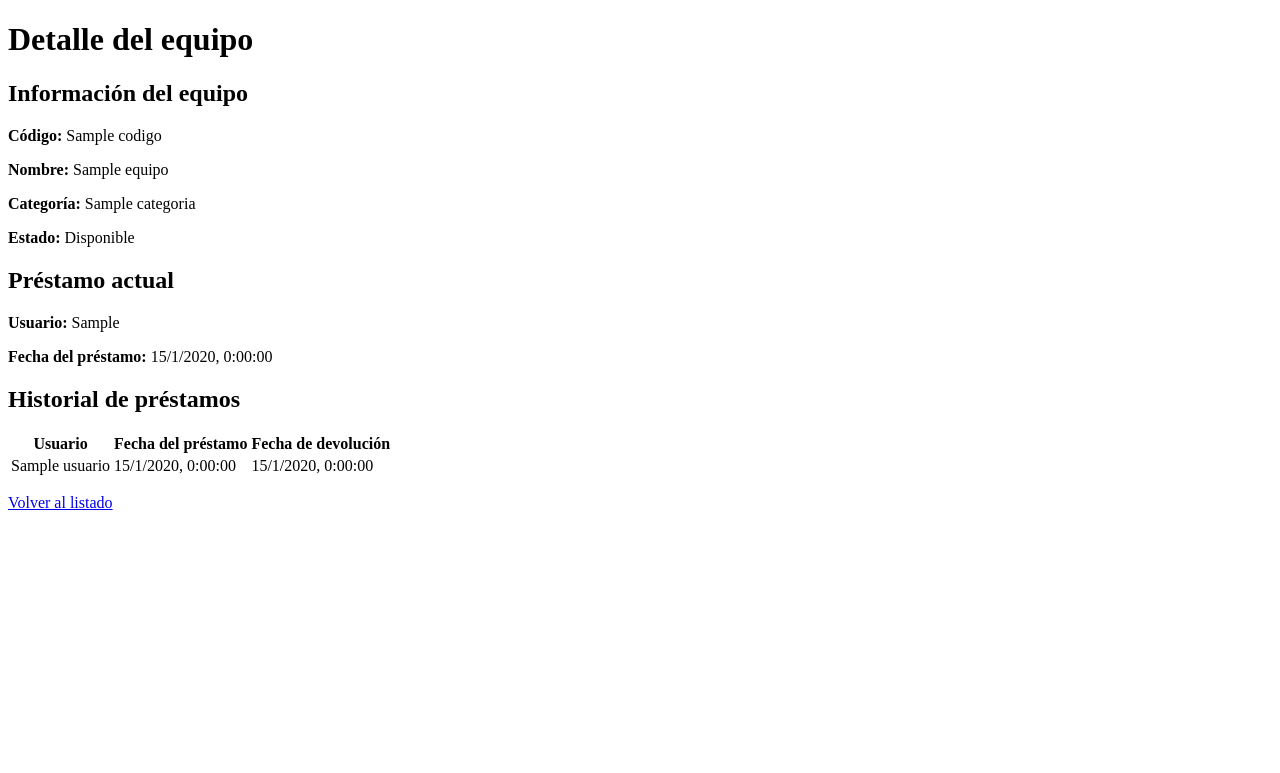
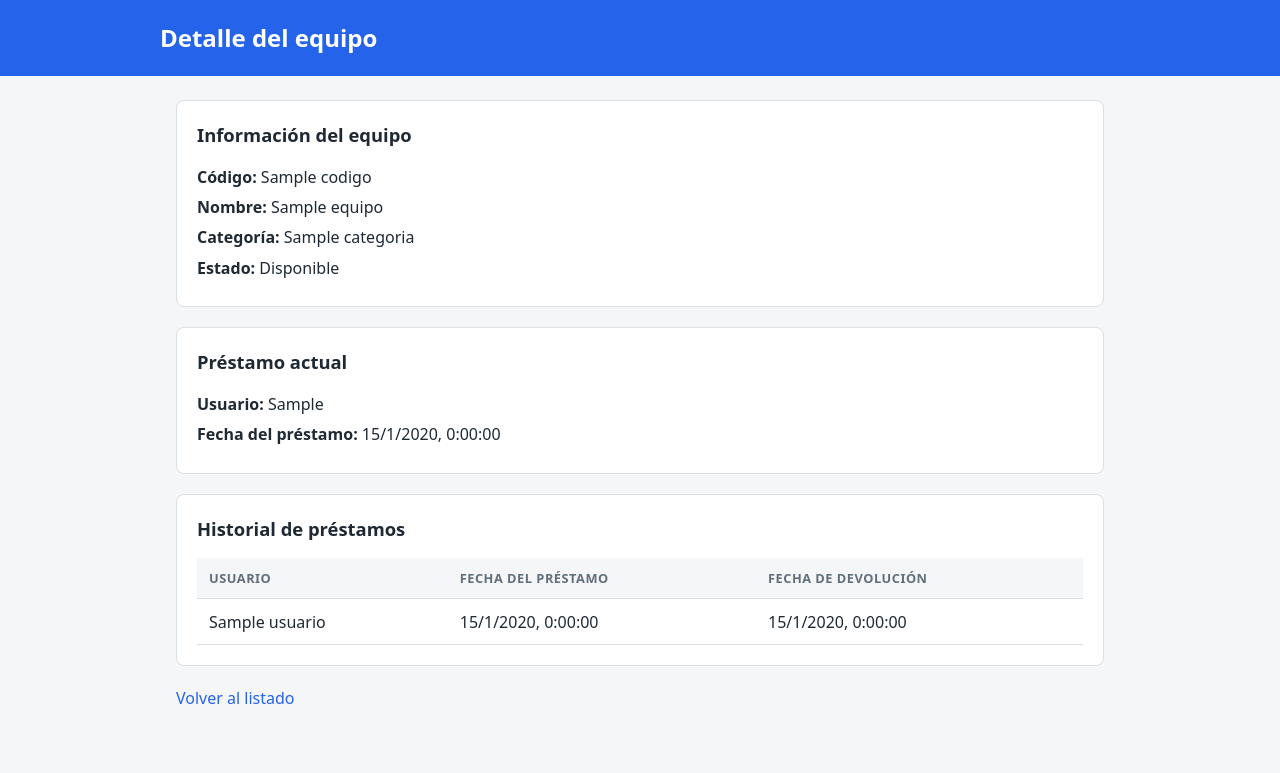
Before and after one commit to D7niel-18/Practica3-DWES, a Node server app: template views/equipo.ejs in a window 1280 px wide. Shown: the top 773 px of the page. Run offline with Node 20, Linux system fonts and the light colour scheme; the template is opened without the code that fills it: most values are stand-ins (such as "Sample title", 1, 10 or a date in 2020).

Commit message:
Fase 3: Listado de equipos con filtros y paginación, y detalle con historial de préstamos. Y CSS añadido.

```diff
--- /dev/null
+++ b/public/css/estilos.css
@@ -0,0 +1,183 @@
+:root {
+    --color-fondo: #f4f6f8;
+    --color-tarjeta: #ffffff;
+    --color-texto: #1f2933;
+    --color-suave: #616e7c;
+    --color-borde: #d9e0e6;
+    --color-primario: #2563eb;
+    --color-primario-oscuro: #1d4ed8;
+    --color-ok: #15803d;
+    --color-ok-fondo: #dcfce7;
+    --color-ocupado: #b45309;
+    --color-ocupado-fondo: #fef3c7;
+}
+
+* {
+    box-sizing: border-box;
+}
+
+body {
+    margin: 0;
+    font-family: system-ui, -apple-system, "Segoe UI", Roboto, sans-serif;
+    line-height: 1.5;
+    color: var(--color-texto);
+    background: var(--color-fondo);
+}
+
+header {
+    background: var(--color-primario);
+    color: #fff;
+    padding: 1.25rem 1rem;
+}
+
+header h1 {
+    max-width: 960px;
+    margin: 0 auto;
+    font-size: 1.5rem;
+}
+
+main {
+    max-width: 960px;
+    margin: 0 auto;
+    padding: 1.5rem 1rem 3rem;
+}
+
+section {
+    background: var(--color-tarjeta);
+    border: 1px solid var(--color-borde);
+    border-radius: 8px;
+    padding: 1.25rem;
+    margin-bottom: 1.25rem;
+}
+
+h2 {
+    margin: 0 0 1rem;
+    font-size: 1.15rem;
+}
+
+a {
+    color: var(--color-primario);
+    text-decoration: none;
+}
+
+a:hover {
+    text-decoration: underline;
+}
+
+/* Formulario de filtros */
+form {
+    display: flex;
+    flex-wrap: wrap;
+    align-items: flex-end;
+    gap: 0.75rem 1rem;
+}
+
+label {
+    display: block;
+    font-size: 0.85rem;
+    font-weight: 600;
+    color: var(--color-suave);
+}
+
+input[type="text"],
+select {
+    display: block;
+    min-width: 160px;
+    margin-top: 0.25rem;
+    padding: 0.5rem 0.6rem;
+    font: inherit;
+    color: inherit;
+    background: #fff;
+    border: 1px solid var(--color-borde);
+    border-radius: 6px;
+}
+
+input[type="text"]:focus,
+select:focus,
+button:focus-visible {
+    outline: 2px solid var(--color-primario);
+    outline-offset: 1px;
+}
+
+button {
+    padding: 0.55rem 1.1rem;
+    font: inherit;
+    font-weight: 600;
+    color: #fff;
+    background: var(--color-primario);
+    border: 0;
+    border-radius: 6px;
+    cursor: pointer;
+}
+
+button:hover {
+    background: var(--color-primario-oscuro);
+}
+
+/* Tabla */
+table {
+    width: 100%;
+    border-collapse: collapse;
+}
+
+th,
+td {
+    padding: 0.65rem 0.75rem;
+    text-align: left;
+    border-bottom: 1px solid var(--color-borde);
+}
+
+th {
+    font-size: 0.8rem;
+    text-transform: uppercase;
+    letter-spacing: 0.04em;
+    color: var(--color-suave);
+    background: var(--color-fondo);
+}
+
+tbody tr:hover {
+    background: #f9fafb;
+}
+
+/* Paginación */
+nav[aria-label="Paginación"] {
+    display: flex;
+    justify-content: center;
+    align-items: center;
+    gap: 1rem;
+    margin-top: 1rem;
+}
+
+nav[aria-label="Paginación"] a {
+    padding: 0.4rem 0.8rem;
+    border: 1px solid var(--color-borde);
+    border-radius: 6px;
+    background: var(--color-tarjeta);
+}
+
+nav[aria-label="Paginación"] a:hover {
+    text-decoration: none;
+    background: var(--color-fondo);
+}
+
+/* Párrafos de la vista de detalle */
+section p {
+    margin: 0.4rem 0;
+}
+
+/* Tablas anchas en pantallas pequeñas */
+@media (max-width: 640px) {
+    section {
+        overflow-x: auto;
+    }
+
+    input[type="text"],
+    select {
+        min-width: 100%;
+    }
+
+    form > div,
+    form > label {
+        width: 100%;
+    }
+}
--- a/src/server.mjs
+++ b/src/server.mjs
@@ -22,6 +22,7 @@ const __dirname = path.dirname(fileURLToPath(import.meta.url));
 // Configuramos EJS
 app.set('view engine', 'ejs');
 app.set('views', path.join(__dirname, '../views'));
+app.use(express.static(path.join(__dirname, '../public')));
 
 // Permitimos recibir datos JSON y formularios
 app.use(express.json());
--- a/views/equipo.ejs
+++ b/views/equipo.ejs
@@ -5,6 +5,7 @@
     <meta charset="UTF-8">
     <meta name="viewport" content="width=device-width, initial-scale=1.0">
     <title>Detalle del equipo</title>
+    <link rel="stylesheet" href="/css/estilos.css">
 </head>
 <body>
 
--- a/views/equipos.ejs
+++ b/views/equipos.ejs
@@ -5,6 +5,7 @@
     <meta charset="UTF-8">
     <meta name="viewport" content="width=device-width, initial-scale=1.0">
     <title>Listado de equipos</title>
+    <link rel="stylesheet" href="/css/estilos.css">
 </head>
 <body>
 
```
